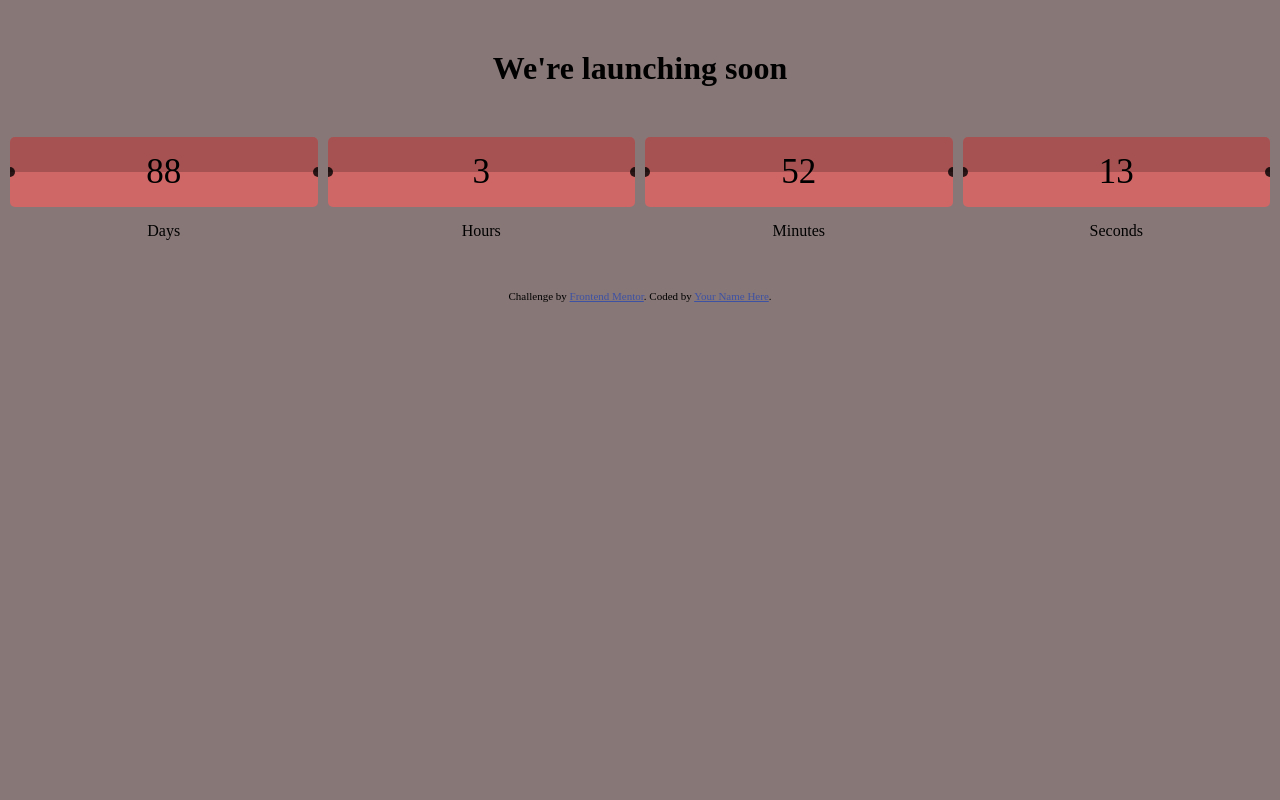
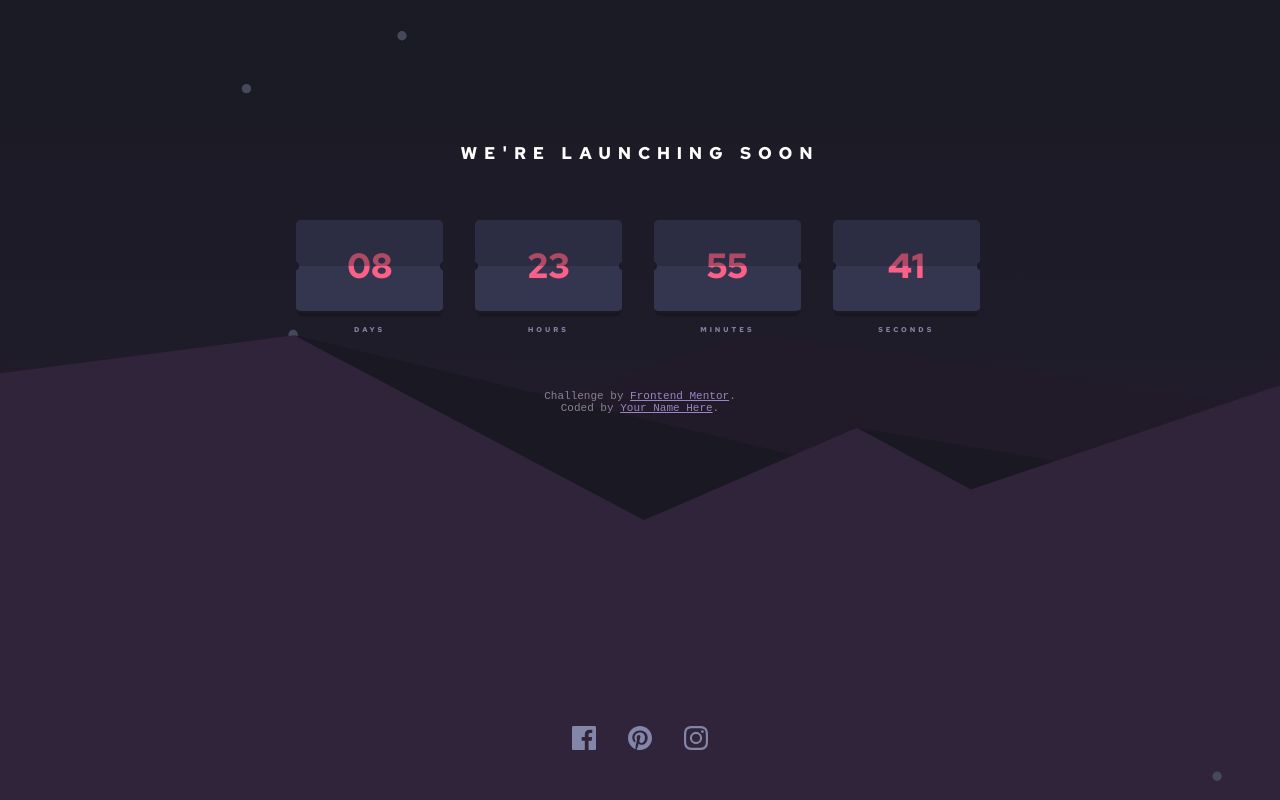
Before and after one commit to willykleitinho/launch-countdown-timer, a plain HTML site: page index.html in a window 1280 px wide. Drawn offline with Linux system fonts and the light colour scheme.

Commit message:
Add footer; CSS almost done

```diff
--- a/index.html
+++ b/index.html
@@ -4,16 +4,10 @@
   <meta charset="UTF-8">
   <meta name="viewport" content="width=device-width, initial-scale=1.0"> <!-- displays site properly based on user's device -->
 
-  <script src="script.js"></script>
+  <!-- <script src="script.js"></script> -->
   <link rel="icon" type="image/png" sizes="32x32" href="./images/favicon-32x32.png">
   <link rel="stylesheet" href="style.css">
   <title>Frontend Mentor | Launch countdown timer</title>
-
-  <!-- Feel free to remove these styles or customise in your own stylesheet 👍 -->
-  <style>
-    .attribution { font-size: 11px; text-align: center; }
-    .attribution a { color: hsl(228, 45%, 44%); }
-  </style>
 </head>
 <body>
   <main>
@@ -22,38 +16,46 @@
     <div class="container">
       <div class="item">
         <div class="number" >
-          <span id="days-left">22</span>
+          <span id="days-left">08</span>
           <div class="dots"></div>
         </div>
         <div class="label">Days</div>
       </div>
       <div class="item">
         <div class="number">
-          <span id="hours-left">08</span>
+          <span id="hours-left">23</span>
           <div class="dots"></div>
         </div>
         <div class="label">Hours</div>
       </div>
       <div class="item">
         <div class="number">
-          <span id="minutes-left">15</span>
+          <span id="minutes-left">55</span>
           <div class="dots"></div>
         </div>
         <div class="label">Minutes</div>
       </div>
       <div class="item">
         <div class="number">
-          <span id="seconds-left">02</span>
+          <span id="seconds-left">41</span>
           <div class="dots"></div>
         </div>
         <div class="label">Seconds</div>
       </div>
     </div>
+    <div class="attribution">
+      Challenge by <a href="https://www.frontendmentor.io?ref=challenge" target="_blank">Frontend Mentor</a>.
+      <br>
+      Coded by <a href="#">Your Name Here</a>.
+    </div>
   </main>
 
-  <div class="attribution">
-    Challenge by <a href="https://www.frontendmentor.io?ref=challenge" target="_blank">Frontend Mentor</a>.
-    Coded by <a href="#">Your Name Here</a>.
-  </div>
+  <footer>
+    <ul>
+      <li><a href="#"><img src="images/icon-facebook.svg" alt="Facebook"></a></li>
+      <li><a href="#"><img src="images/icon-pinterest.svg" alt="Pinterest"></a></li>
+      <li><a href="#"><img src="images/icon-instagram.svg" alt="Instagram"></a></li>
+    </ul>
+  </footer>
 </body>
 </html>
--- a/style.css
+++ b/style.css
@@ -1,4 +1,20 @@
-:root {}
+@import url("https://fonts.googleapis.com/css2?family=Red+Hat+Text:wght@700&display=swap");
+
+:root {
+  --clr-text-secondary: hsl(237, 18%, 59%);
+  --clr-text-primary: hsl(345, 95%, 68%);
+
+  /* ### Neutral */
+
+  --clr-text-heading: hsl(0, 0%, 100%);
+  --clr-1: hsl(236, 21%, 26%);
+  --clr-2: hsl(235, 16%, 14%);
+  --clr-3: hsl(234, 17%, 12%);
+
+  --Fontsize: 14px;
+
+  --font-family: "Red Hat Text", sans-serif;
+}
 
 * {
   box-sizing: border-box;
@@ -7,40 +23,58 @@
 }
 
 body {
-  background-color: #877;
-  padding: 50px 10px;
+  min-height: 100vh;
+  padding: 142px 24px;
+  background: url("images/pattern-hills.svg"),
+              url("images/bg-stars.svg"),
+              linear-gradient(180deg, var(--clr-3) 0%, #251d30 100%),
+              #30243a;
+  background-repeat: no-repeat;
+  background-position: 87% 92%, 43% top, top;
+  background-size: 250%, 350%, 100% 90%;
+  font-family: var(--font-family);
 }
 
 main {
   text-align: center;
 }
 
-h1 {}
+h1 {
+  color: var(--clr-text-heading);
+  font-size: 17px;
+  text-transform: uppercase;
+  letter-spacing: 6.8px;
+}
 
 .container {
+  max-width: 688px;
   display: grid;
-  grid-template-columns: repeat(4, 1fr);
-  gap: 10px;
-  margin: 50px 0;
+  grid-template-columns: repeat(4, 21.4%);
+  gap: 4.6%;
+  margin: 56px auto;
 }
 
-.container .item {}
+.container .item {
+}
 
 .container .number {
-  margin-bottom: 15px;
+  margin-bottom: 12px;
   font-size: 35px;
-  padding: 15px 0;
-  background: hsl(0, 53%, 61%);
+  color: var(--clr-text-primary);
+  padding: 15% 0;
+  background: var(--clr-1);
   border-radius: 5px;
   position: relative;
   overflow: hidden;
+  border-bottom: 2px solid var(--clr-3);
+  box-shadow: 0px 5px 0 -2px rgba(0, 0, 0, 0.2);
 }
 
 .container .number::before {
-  content: '';
+  content: "";
   display: block;
   position: absolute;
-  background: #00000033;
+  background: hsla(235, 16%, 14%, 35%);
   height: 50%;
   width: 100%;
   top: 0;
@@ -53,14 +87,15 @@ h1 {}
   width: 100%;
 }
 
-.dots::before, .dots::after {
-  content: '';
+.dots::before,
+.dots::after {
+  content: "";
   display: block;
   position: absolute;
-  top: -5px;
-  width: 10px;
-  height: 10px;
-  background: #000000cc;
+  top: -4px;
+  width: 8px;
+  height: 8px;
+  background: var(--clr-3);
   border-radius: 100px;
 }
 
@@ -72,4 +107,47 @@ h1 {}
   right: -5px;
 }
 
-.container .label {}
+.container .label {
+  color: var(--clr-text-secondary);
+  font-size: 7px;
+  letter-spacing: 3px;
+  text-transform: uppercase;
+}
+
+
+footer {
+  position: absolute;
+  bottom: 0;
+  left: 0;
+  width: 100%;
+  padding-bottom: 45px;
+}
+
+footer ul {
+  display: flex;
+  justify-content: center;
+  list-style: none;
+}
+
+footer li + li {
+  margin-left: 32px;
+}
+
+a:focus {
+  outline: 2px dotted rgb(223, 223, 223);
+  outline-offset: 4px;
+}
+
+.attribution {
+  font-family: monospace;
+  color: rgb(137, 128, 145);
+  font-size: 11px;
+  text-align: center;
+}
+.attribution a {
+  color: hsl(260, 32%, 64%);
+}
+
+br {
+  margin: 5px 0;
+}
```
